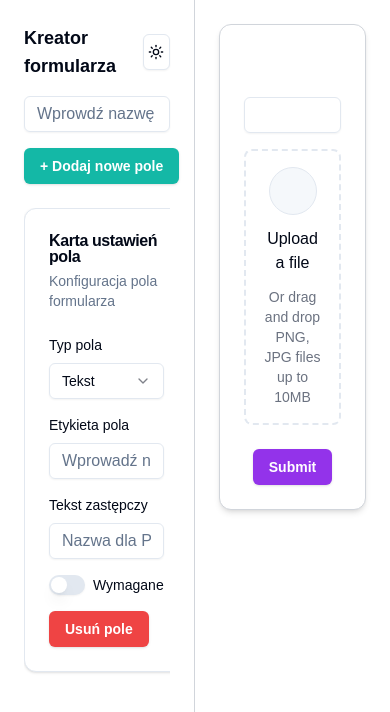
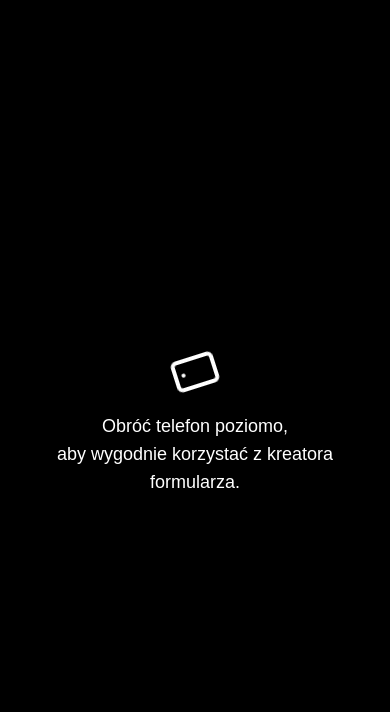
Before and after one commit to Blazej90/form, a Next.js app: page / in a window 390 px wide. Shown: the top 712 px of the page. Built offline with nearby package versions, Linux system fonts and the light colour scheme; some icons are missing.

Commit message:
feat(ui):add responsive rotate screen hint for mobile users

```diff
--- a/src/components/layout-client.tsx
+++ b/src/components/layout-client.tsx
@@ -5,6 +5,7 @@ import Modal from "react-modal";
 import { ThemeProvider } from "@/components/theme-provider";
 import { LeftPanel } from "@/components/left-panel/left-panel";
 import { RightPanel } from "@/components/right-panel/right-panel";
+import { RotateHint } from "@/components/ui/rotate-hint";
 import { Field } from "@/types/types";
 
 export const LayoutClient: React.FC<{ children: React.ReactNode }> = ({
@@ -34,7 +35,11 @@ export const LayoutClient: React.FC<{ children: React.ReactNode }> = ({
       disableTransitionOnChange
     >
       <div id="__next">
-        <div className="flex h-screen">
+        <div className="md:hidden">
+          <RotateHint />
+        </div>
+
+        <div className="hidden md:flex h-screen">
           <LeftPanel
             title={title}
             setTitle={setTitle}
--- /dev/null
+++ b/src/components/ui/rotate-hint.tsx
@@ -0,0 +1,52 @@
+// "use client";
+
+// import React from "react";
+// import { RotateCcw } from "lucide-react";
+
+// export const RotateHint: React.FC = () => {
+//   return (
+//     <div className="fixed inset-0 flex flex-col items-center justify-center bg-white z-[9999] md:hidden portrait:flex landscape:hidden px-4 text-center">
+//       <RotateCcw className="w-12 h-12 text-gray-700 animate-spin-slow mb-4" />
+//       <p className="text-base font-medium text-gray-700">
+//         Aby wygodnie korzystać z aplikacji, obróć ekran poziomo
+//       </p>
+//     </div>
+//   );
+// };
+
+"use client";
+
+import { Smartphone } from "lucide-react";
+import { useEffect, useState } from "react";
+
+export const RotateHint = () => {
+  const [isVisible, setIsVisible] = useState(false);
+
+  useEffect(() => {
+    const checkOrientation = () => {
+      const isPortrait = window.innerHeight > window.innerWidth;
+      setIsVisible(isPortrait);
+    };
+
+    checkOrientation();
+    window.addEventListener("resize", checkOrientation);
+    return () => window.removeEventListener("resize", checkOrientation);
+  }, []);
+
+  if (!isVisible) return null;
+
+  return (
+    <div className="fixed inset-0 z-50 flex items-center justify-center bg-black text-white px-6 sm:hidden animate-fade-in">
+      <div className="flex flex-col items-center space-y-4">
+        <div className="animate-rotate-icon">
+          <Smartphone className="w-12 h-12" />
+        </div>
+        <p className="text-lg font-medium text-center">
+          Obróć telefon poziomo,
+          <br />
+          aby wygodnie korzystać z kreatora formularza.
+        </p>
+      </div>
+    </div>
+  );
+};
--- a/tailwind.config.ts
+++ b/tailwind.config.ts
@@ -1,6 +1,6 @@
 import type { Config } from "tailwindcss";
 
-export default {
+const config: Config = {
   darkMode: ["class"],
   content: [
     "./src/pages/**/*.{js,ts,jsx,tsx,mdx}",
@@ -10,53 +10,70 @@ export default {
   theme: {
     extend: {
       colors: {
-  			background: 'hsl(var(--background))',
-  			foreground: 'hsl(var(--foreground))',
+        background: "hsl(var(--background))",
+        foreground: "hsl(var(--foreground))",
         card: {
-  				DEFAULT: 'hsl(var(--card))',
-  				foreground: 'hsl(var(--card-foreground))'
+          DEFAULT: "hsl(var(--card))",
+          foreground: "hsl(var(--card-foreground))",
         },
         popover: {
-  				DEFAULT: 'hsl(var(--popover))',
-  				foreground: 'hsl(var(--popover-foreground))'
+          DEFAULT: "hsl(var(--popover))",
+          foreground: "hsl(var(--popover-foreground))",
         },
         primary: {
-  				DEFAULT: 'hsl(var(--primary))',
-  				foreground: 'hsl(var(--primary-foreground))'
+          DEFAULT: "hsl(var(--primary))",
+          foreground: "hsl(var(--primary-foreground))",
         },
         secondary: {
-  				DEFAULT: 'hsl(var(--secondary))',
-  				foreground: 'hsl(var(--secondary-foreground))'
+          DEFAULT: "hsl(var(--secondary))",
+          foreground: "hsl(var(--secondary-foreground))",
         },
         muted: {
-  				DEFAULT: 'hsl(var(--muted))',
-  				foreground: 'hsl(var(--muted-foreground))'
+          DEFAULT: "hsl(var(--muted))",
+          foreground: "hsl(var(--muted-foreground))",
         },
         accent: {
-  				DEFAULT: 'hsl(var(--accent))',
-  				foreground: 'hsl(var(--accent-foreground))'
+          DEFAULT: "hsl(var(--accent))",
+          foreground: "hsl(var(--accent-foreground))",
         },
         destructive: {
-  				DEFAULT: 'hsl(var(--destructive))',
-  				foreground: 'hsl(var(--destructive-foreground))'
+          DEFAULT: "hsl(var(--destructive))",
+          foreground: "hsl(var(--destructive-foreground))",
         },
-  			border: 'hsl(var(--border))',
-  			input: 'hsl(var(--input))',
-  			ring: 'hsl(var(--ring))',
+        border: "hsl(var(--border))",
+        input: "hsl(var(--input))",
+        ring: "hsl(var(--ring))",
         chart: {
-  				'1': 'hsl(var(--chart-1))',
-  				'2': 'hsl(var(--chart-2))',
-  				'3': 'hsl(var(--chart-3))',
-  				'4': 'hsl(var(--chart-4))',
-  				'5': 'hsl(var(--chart-5))'
-  			}
+          "1": "hsl(var(--chart-1))",
+          "2": "hsl(var(--chart-2))",
+          "3": "hsl(var(--chart-3))",
+          "4": "hsl(var(--chart-4))",
+          "5": "hsl(var(--chart-5))",
+        },
       },
       borderRadius: {
-  			lg: 'var(--radius)',
-  			md: 'calc(var(--radius) - 2px)',
-  			sm: 'calc(var(--radius) - 4px)'
-  		}
-  	}
+        lg: "var(--radius)",
+        md: "calc(var(--radius) - 2px)",
+        sm: "calc(var(--radius) - 4px)",
+      },
+      animation: {
+        "spin-slow": "spin 2.5s linear infinite",
+        "rotate-icon": "rotatePhone 1.5s infinite ease-in-out",
+        "fade-in": "fadeIn 0.5s ease-in-out forwards",
+      },
+      keyframes: {
+        rotatePhone: {
+          "0%, 100%": { transform: "rotate(0deg)" },
+          "50%": { transform: "rotate(90deg)" },
+        },
+        fadeIn: {
+          "0%": { opacity: "0" },
+          "100%": { opacity: "1" },
+        },
+      },
+    },
   },
   plugins: [require("tailwindcss-animate")],
-} satisfies Config;
+};
+
+export default config;
```
Lines whose indentation alone changed are shown as unchanged.
